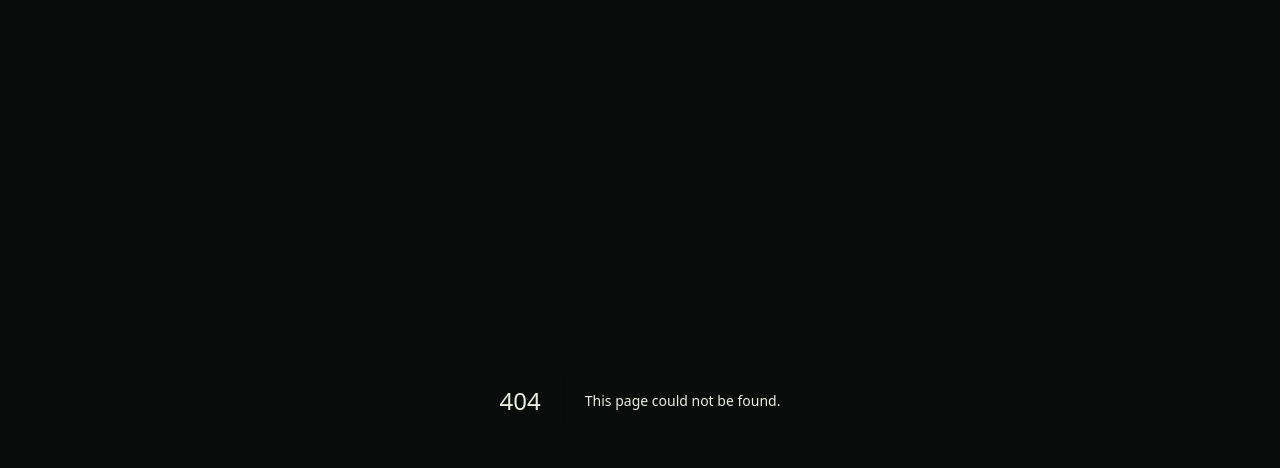
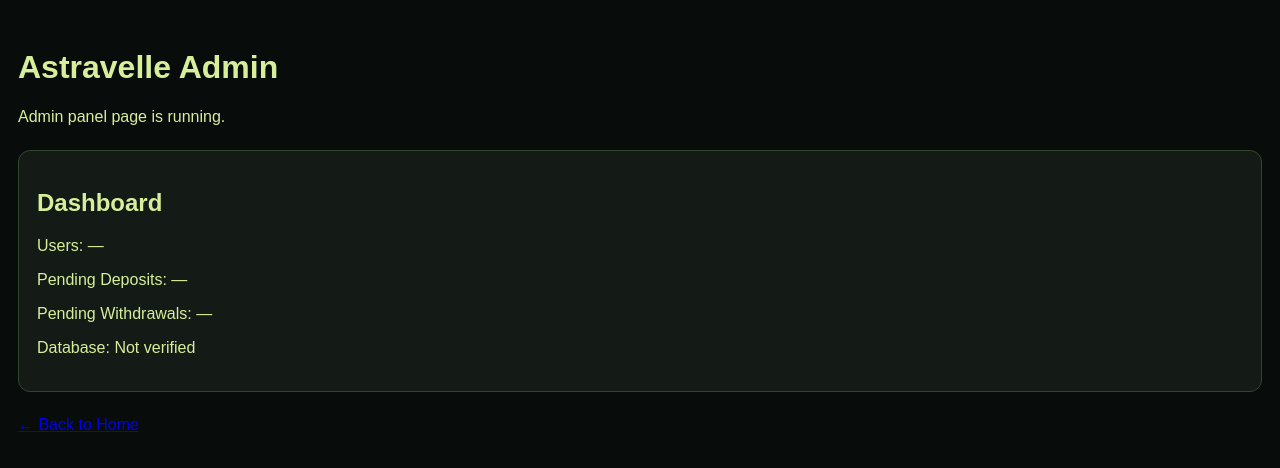
Before and after one commit to podcastofficial/astravelle, a Next.js app: page /admin in a window 1280 px wide. Before the commit this address had no page. Shown: the top 468 px of the page. Built offline with nearby package versions, Linux system fonts and the light colour scheme.

Commit message:
Create AdminPage component for admin panel

```diff
--- /dev/null
+++ b/src/app/admin/page.js
@@ -0,0 +1,37 @@
+
+export default function AdminPage() {
+  return (
+    <main
+      style={{
+        minHeight: "100vh",
+        background: "#080d0c",
+        color: "#d7ef9b",
+        padding: "28px 18px",
+        fontFamily: "Arial, sans-serif",
+      }}
+    >
+      <h1>Astravelle Admin</h1>
+      <p>Admin panel page is running.</p>
+
+      <section
+        style={{
+          background: "#141b17",
+          border: "1px solid #34452d",
+          borderRadius: "12px",
+          padding: "18px",
+          marginTop: "24px",
+        }}
+      >
+        <h2>Dashboard</h2>
+        <p>Users: —</p>
+        <p>Pending Deposits: —</p>
+        <p>Pending Withdrawals: —</p>
+        <p>Database: Not verified</p>
+      </section>
+
+      <a href="/" style={{ display: "inline-block", marginTop: "24px" }}>
+        ← Back to Home
+      </a>
+    </main>
+  );
+}
```
